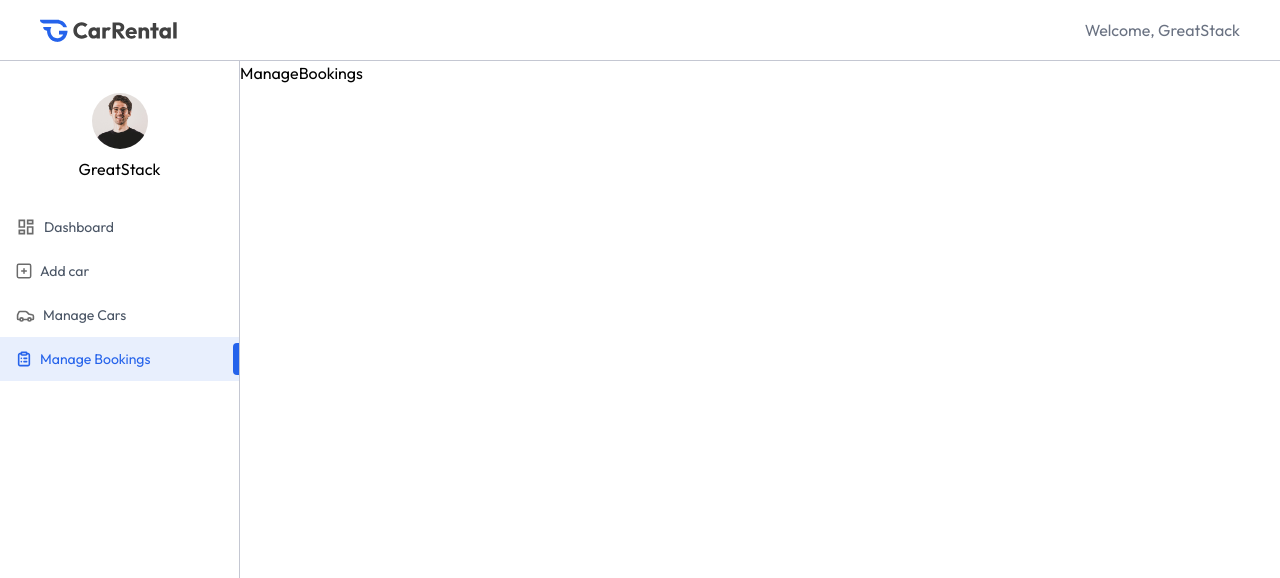
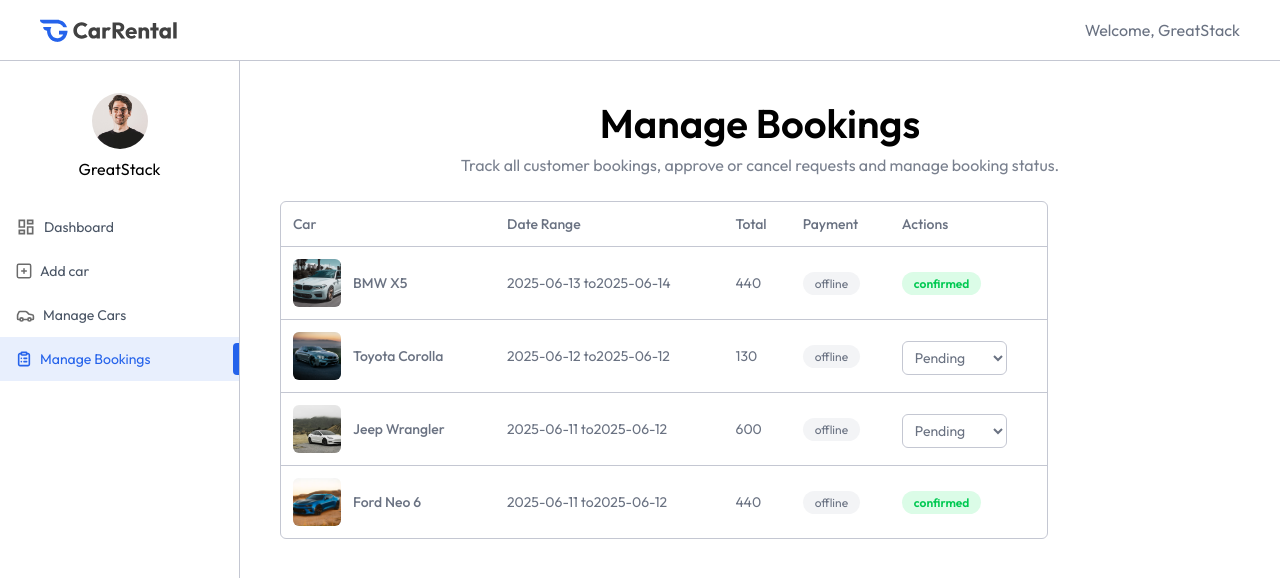
Before and after one commit to kumarnaidukarri/CarRental, a React (Vite) app: page /owner/manage-bookings in a window 1280 px wide. Shown: the top 578 px of the page. Built offline with nearby package versions, Linux system fonts and the light colour scheme.

Commit message:
7.5 - 'Manage Bookings Component' in Owner Dashboard Page

```diff
--- a/src/pages/owner/ManageBookings.jsx
+++ b/src/pages/owner/ManageBookings.jsx
@@ -1,5 +1,96 @@
+import { useEffect, useState } from "react";
+
+// my modules and components
+import { dummyMyBookingsData } from "../../assets/assets.js";
+import Title from "../../components/Title.jsx";
+
 const ManageBookings = () => {
-  return <div>ManageBookings</div>;
+  const currency = import.meta.env.VITE_CURRENCY;
+
+  const [bookings, setBookings] = useState([]);
+
+  const fetchOwnerBookings = async () => {
+    setBookings(dummyMyBookingsData); // updates the state
+  };
+  useEffect(() => {
+    fetchOwnerBookings();
+  }, []);
+
+  return (
+    <div className="px4 pt-10 md:px-10 w-full">
+      <Title
+        title={"Manage Bookings"}
+        subTitle={
+          "Track all customer bookings, approve or cancel requests and manage booking status."
+        }
+      />
+      <div className="max-w-3xl w-full rounded-md overflow-hidden border border-borderColor mt-6">
+        <table className="w-full border-collapse text-left text-sm text-gray-600">
+          <thead className="text-gray-500">
+            <tr>
+              <th className="p-3 font-medium">Car</th>
+              <th className="p-3 font-medium max-md:hidden">Date Range</th>
+              <th className="p-3 font-medium">Total</th>
+              <th className="p-3 font-medium max-md:hidden">Payment</th>
+              <th className="p-3 font-medium">Actions</th>
+            </tr>
+          </thead>
+          <tbody>
+            {bookings.map((booking, index) => {
+              return (
+                <tr
+                  key={index}
+                  className="border-t border-borderColor text-gray-500"
+                >
+                  <td className="p-3 flex items-center gap-3">
+                    <img
+                      src={booking.car.image}
+                      className="h-12 w-12 aspect-square rounded-md object-cover"
+                      alt=""
+                    />
+                    <p className="font-medium max-md:hidden">
+                      {booking.car.brand} {booking.car.model}
+                    </p>
+                  </td>
+                  <td className="p-3 max-md:hidden">
+                    {booking.pickupDate.split("T")[0]} to
+                    {booking.returnDate.split("T")[0]}
+                  </td>
+                  <td className="p-3">
+                    {currency}
+                    {booking.price}
+                  </td>
+                  <td className="p-3 max-md:hidden">
+                    <span className="bg-gray-100 px-3 py-1 rounded-full text-xs">
+                      offline
+                    </span>
+                  </td>
+                  <td className="p-3">
+                    {booking.status === "pending" ? (
+                      <select
+                        value={booking.status}
+                        className="px-2 py-1.5 mt-1 text-gray-500 border border-borderColor rounded-md outline-none"
+                      >
+                        <option value="pending">Pending</option>
+                        <option value="cancelled">Cancelled</option>
+                        <option value="confirmed">Confirmed</option>
+                      </select>
+                    ) : (
+                      <span
+                        className={`px-3 py-1 rounded-full text-xs font-semibold  ${booking.status === "confirmed" ? "bg-green-100 text-green-500" : "bg-red-100 text-red-500"}`}
+                      >
+                        {booking.status}
+                      </span>
+                    )}
+                  </td>
+                </tr>
+              );
+            })}
+          </tbody>
+        </table>
+      </div>
+    </div>
+  );
 };
 
 export default ManageBookings;
```
Also changed, not shown: CarRental_Doc.txt.
